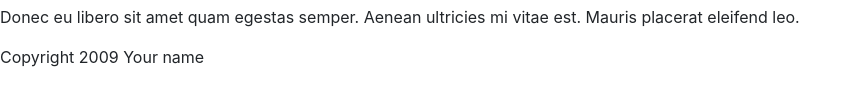
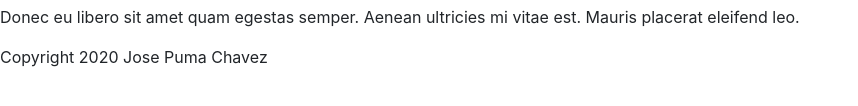
Before and after one commit to Joandev10/demo-repo2, a plain HTML site: page index.html in a window 1280 px wide. Shown: the part 334-440 px from the top of the page, without its empty margins (0-858 px from the left). Drawn offline with nearby package versions, Linux system fonts and the light colour scheme.

Commit message:
Nueva modificacion al index

```diff
--- a/index.html
+++ b/index.html
@@ -44,7 +44,7 @@
 	</aside>
 
 	<footer>
-		<p>Copyright 2009 Your name</p>
+		<p>Copyright 2020 Jose Puma Chavez</p>
 	</footer>
 
 </body>
```
